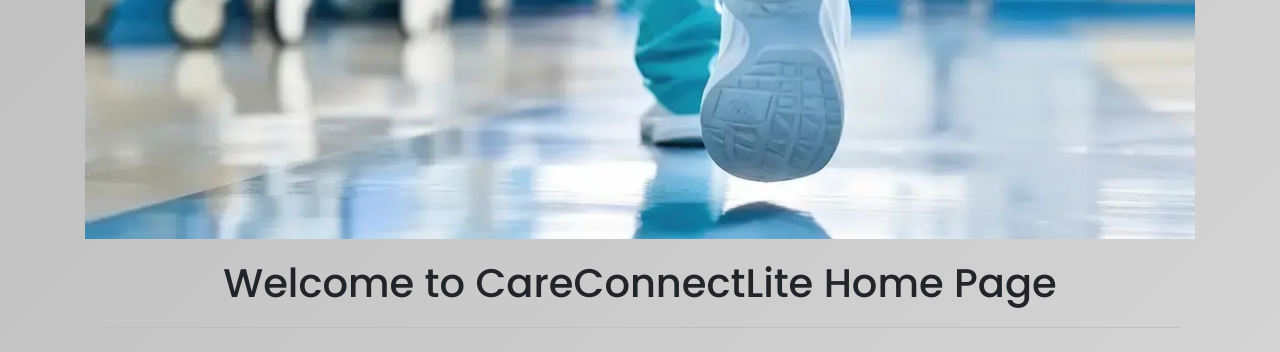
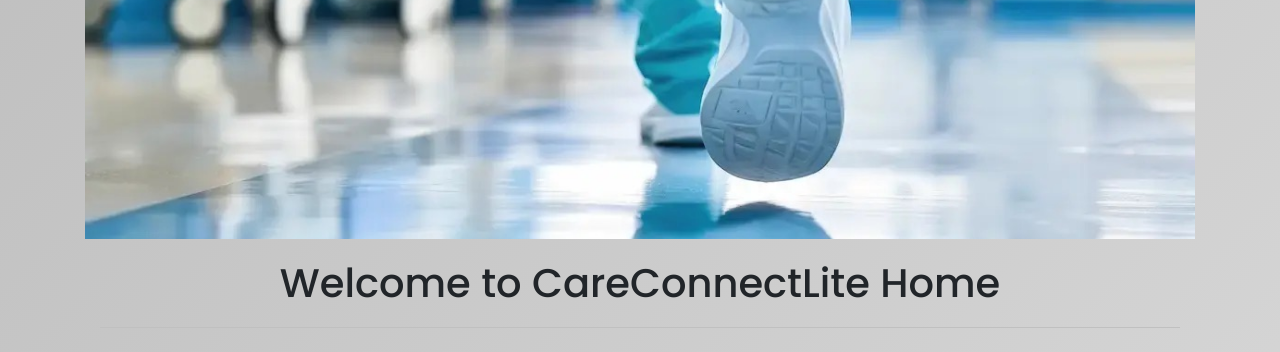
Before and after one commit to chrisscholl16/CareLite, a Flask app: page / in a window 1280 px wide. Shown: the part 57-409 px from the top of the page. Run offline with Flask 3, Linux system fonts and the light colour scheme.

Commit message:
Initial Commint

```diff
--- a/templates/home.html
+++ b/templates/home.html
@@ -11,7 +11,7 @@
 </head>
 <body>
     <div class="container">
-        <h1>Welcome to CareConnectLite Home Page</h1>
+        <h1>Welcome to CareConnectLite Home</h1>
         <h2>Hello, {{ current_user.username }} please login below</h2>
     </div>
     <div class="container portal-container">
```
